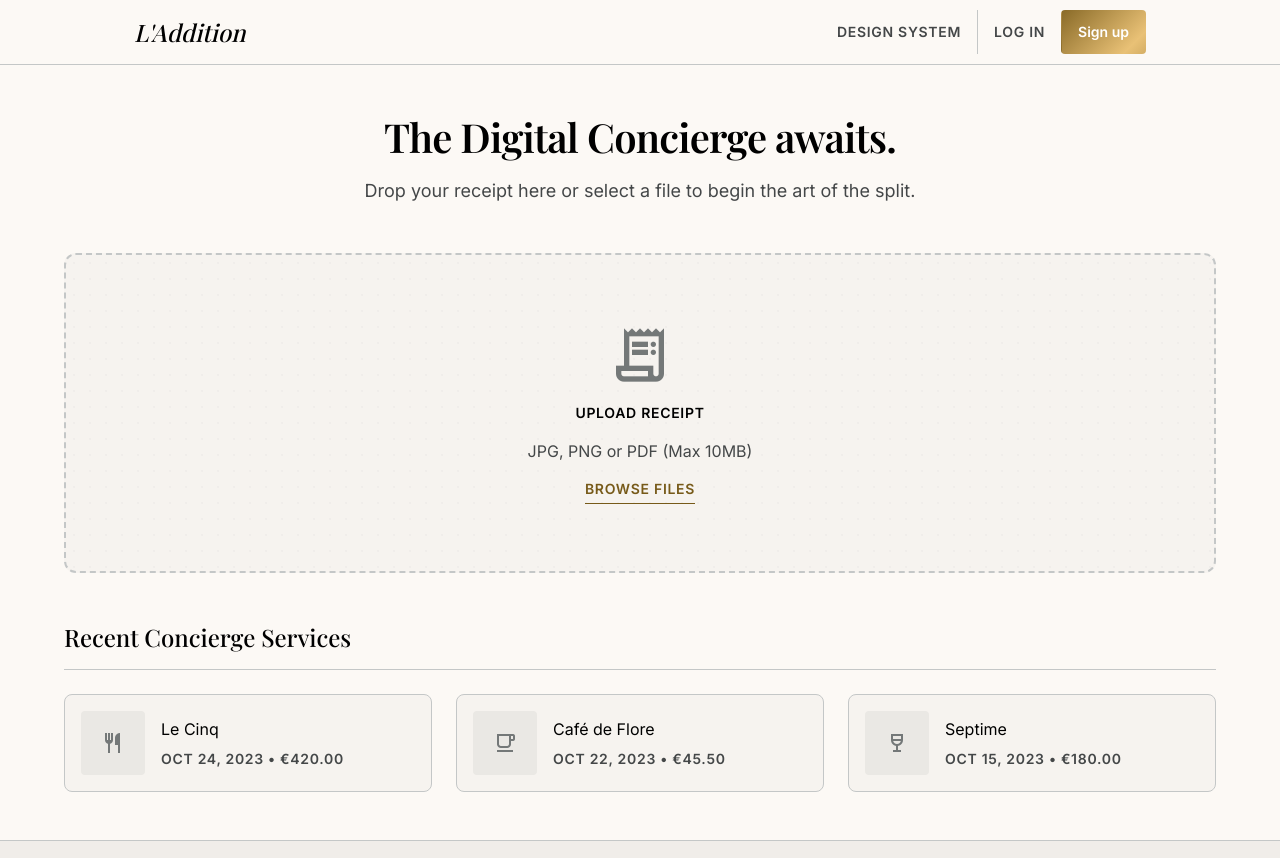
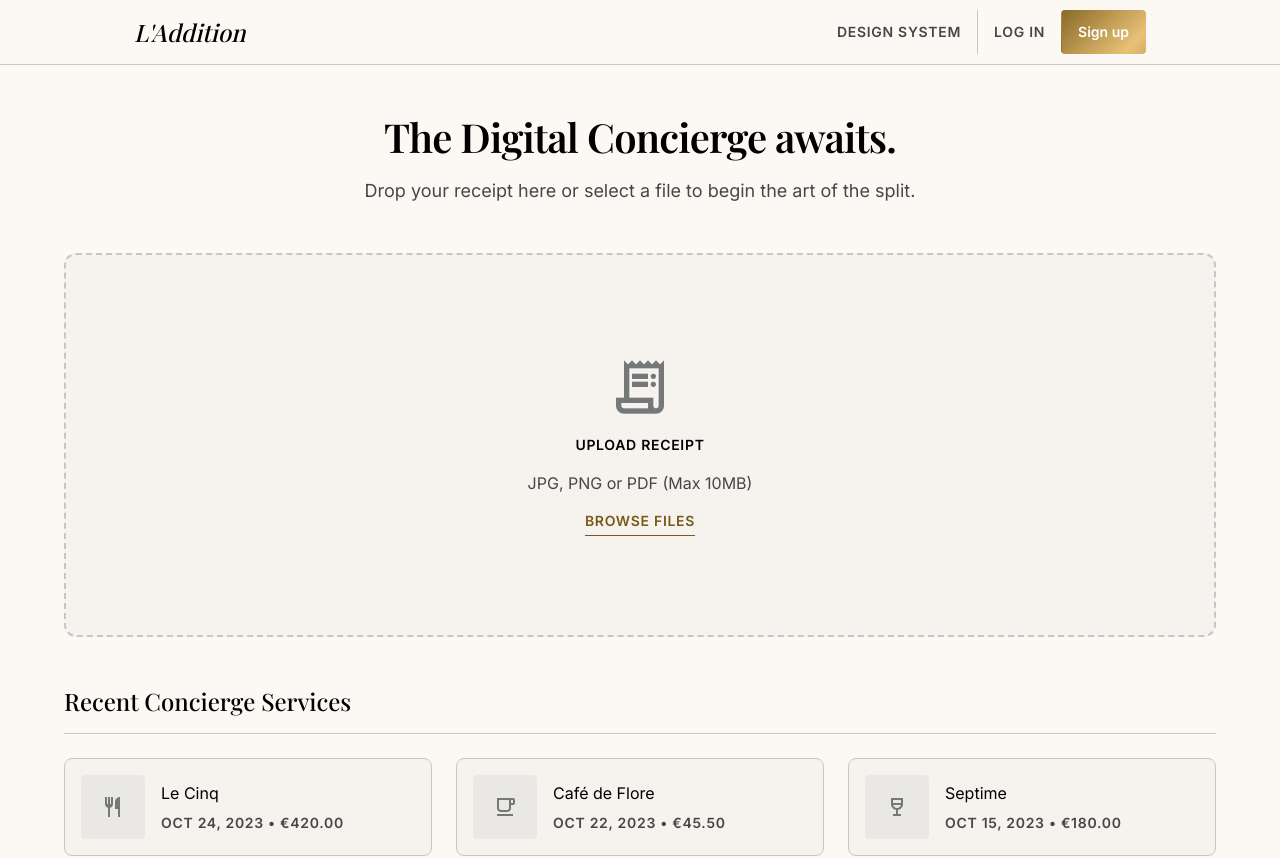
Before and after one commit to SophearithSaing/l-addition-ui, a Vue app: page /scan in a window 1280 px wide. Shown: the top 858 px of the page. Built offline with nearby package versions, Linux system fonts and the light colour scheme; no server answers; a web font is replaced by a local one.

Commit message:
Increase upload zone height

```diff
--- a/src/components/scan/UploadZone.vue
+++ b/src/components/scan/UploadZone.vue
@@ -31,7 +31,7 @@
 .upload-zone {
   position: relative;
   display: flex;
-  min-height: calc(var(--space-2xl) * 5);
+  min-height: calc(var(--space-2xl) * 6);
   flex-direction: column;
   align-items: center;
   justify-content: center;
```
